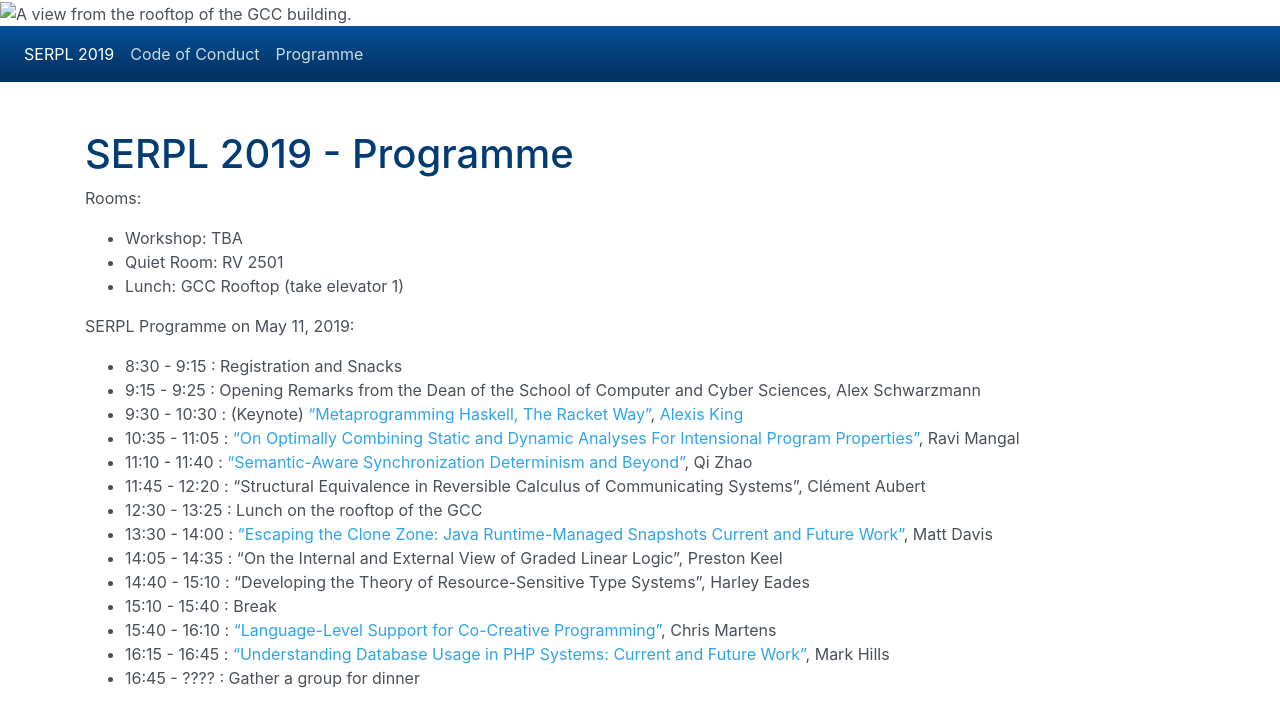
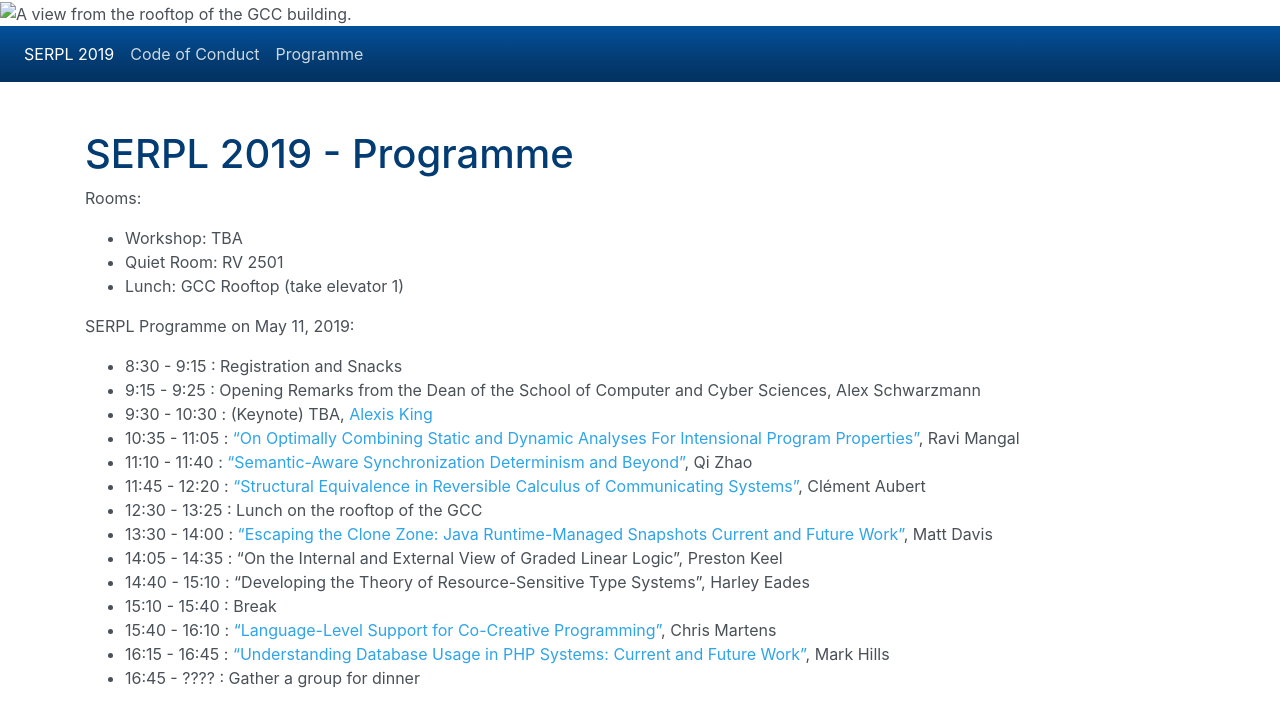
Before and after one commit to the-au-forml-lab/SERPL2019, a Jekyll site: the page built from programme.md, in a window 1280 px wide. Shown: the top 727 px of the page. Built offline with Jekyll 4.4.1, drawn with Linux system fonts in a browser that asks for light colours.

Commit message:
Fixing prefixes.

```diff
--- a/programme.md
+++ b/programme.md
@@ -12,10 +12,10 @@ SERPL Programme on May 11, 2019:
 
 - 8:30 - 9:15 : Registration and Snacks
 - 9:15 - 9:25 : Opening Remarks from the Dean of the School of Computer and Cyber Sciences, Alex Schwarzmann
-- 9:30 - 10:30 : (Keynote) ["Metaprogramming Haskell, The Racket Way"](SERPL/includes/abstracts/Alexis-King.html), [Alexis King](https://lexi-lambda.github.io/resume.html)
+- 9:30 - 10:30 : (Keynote) TBA, [Alexis King](https://lexi-lambda.github.io/resume.html)
 - 10:35 - 11:05 : ["On Optimally Combining Static and Dynamic Analyses For Intensional Program Properties"](SERPL/includes/abstracts/Ravi-Mangal.pdf), Ravi Mangal
 - 11:10 - 11:40 : ["Semantic-Aware Synchronization Determinism and Beyond"](SERPL/includes/abstracts/Qi-Zhao.pdf), Qi Zhao
-- 11:45 - 12:20 : "Structural Equivalence in Reversible Calculus of Communicating Systems", Clément Aubert
+- 11:45 - 12:20 : ["Structural Equivalence in Reversible Calculus of Communicating Systems"](SERPL/includes/abstracts/Clement-Aubert.pdf), Clément Aubert
 - 12:30 - 13:25 : Lunch on the rooftop of the GCC
 - 13:30 - 14:00 : ["Escaping the Clone Zone: Java Runtime-Managed Snapshots Current and Future Work"](SERPL/includes/abstracts/Matt-Davis.pdf), Matt Davis
 - 14:05 - 14:35 : "On the Internal and External View of Graded Linear Logic", Preston Keel
```
